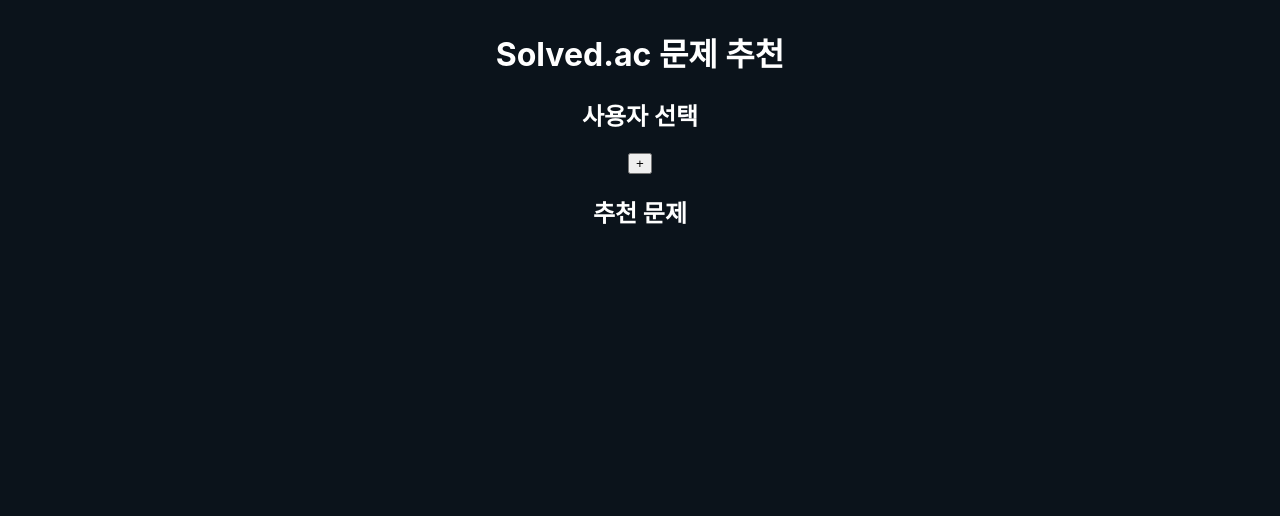
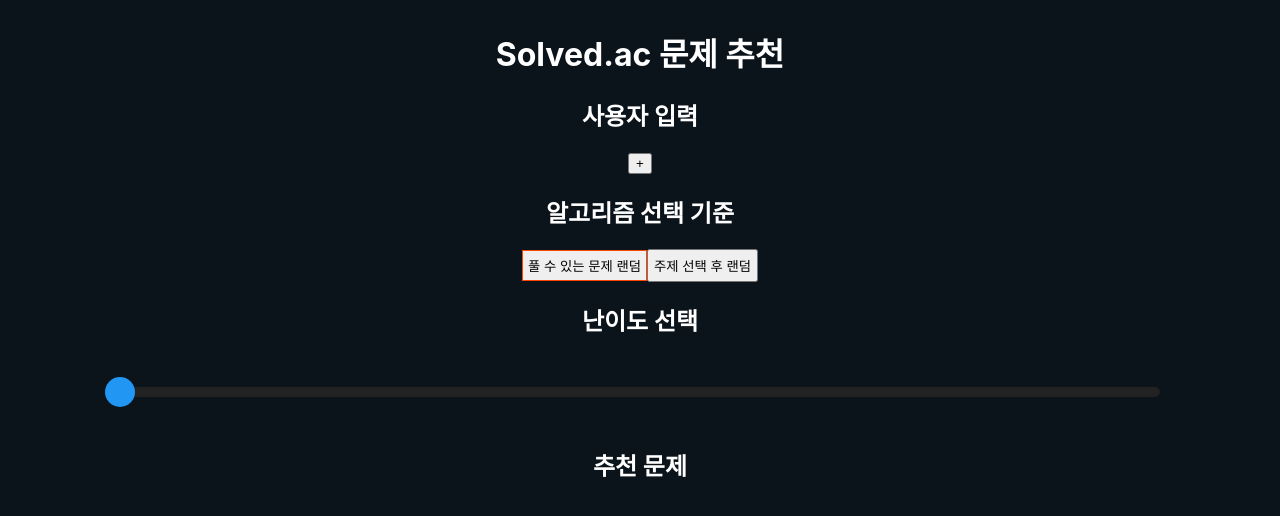
Before and after one commit to hyunwoo0081/ps_recommender, a React (Create React App) app: page / in a window 1280 px wide. Shown: the top 516 px of the page. Built offline with nearby package versions, Linux system fonts and the light colour scheme.

Commit message:
add Field Selector

```diff
--- a/src/App.tsx
+++ b/src/App.tsx
@@ -1,89 +1,134 @@
 import React, {useState} from 'react';
 import UserSearchPopup from "./container/components/UserSearchPopup";
 import UserCard from "container/components/UserCard";
-import './App.scss';
+import './styles/App.scss';
+import LevelSeekbar from "./container/components/LevelSeekbar";
 
 interface UserInfo {
-  name:string,
-  rank:number
+  name: string,
+  rank: number,
+  solvedField: number[],
+}
+
+interface TagName {
+  key: string,
+  ko: string,
 }
 
 function App() {
-  const [userInfo, setUserInfo] :[userName:Array<UserInfo>, setUserName:Function] = useState([]);
+  const [userInfo, setUserInfo]: [userName: Array<UserInfo>, setUserName: Function] = useState([]);
   const [isSearchPopupOpened, openUserSearch] = useState(false);
   const [tryNewField, setTryNewField] = useState(false);
+  const [tagCounts, setTagCounts]: [tagCounts: Array<number>, setTagCounts: Function] = useState([]);
+  const [tagName, setTagName]: [tagName: Array<TagName>, setTagName: Function] = useState([]);
+
   //`https://solved.ac/api/v3/user/show?handle=${name}`
   //`https://solved.ac/api/v3/tag/list`
   //`https://solved.ac/api/v3/user/problem_tag_stats?handle=${name}&sort=problemCount`
 
-  function getUserCards() {
-    let result = [];
-    for (let info of userInfo) {
-       result.push(<UserCard name={info.name} rank={info.rank} deleteHandler={deleteUser}/>);
+  function addUserAndClosePopup(name: string, rank: number, solvedData: any[]) {
+    let solvedCounts = [];
+
+    if (tagName.length === 0) {
+      for (let item of solvedData) {
+        tagName.push({"key": item.tag.key, "ko": item.tag.displayNames[0].name});
+        tagCounts.push(0);
       }
-    return result;
+      setTagName(tagName);
     }
 
-  function deleteUser(name :string) {
-    setUserInfo(userInfo.filter((element) => {
-      return element.name !== name;
-    }));
+    for (let key in solvedData) {
+      solvedCounts.push(solvedData[key].solved);
+      if (solvedCounts[key] > 0) tagCounts[key]++;
     }
+    setTagCounts(tagCounts);
 
-  function addUserAndClosePopup(name :string, rank :number) {
     setUserInfo([
       ...userInfo,
-      {name: name, rank: rank}
+      {name: name, rank: rank, solvedField: solvedCounts}
     ]);
     openUserSearch(false);
   }
 
-  function getFieldList(newField: boolean) {
+  function deleteUser(name: string) {
+    let userData = userInfo.find(element => element.name === name);
+    if (userData === undefined) return;
+
+    for (let key in userData.solvedField) {
+      if (userData.solvedField[key] > 0)
+        tagCounts[key]--;
+    }
+    setTagCounts(tagCounts);
+
+    setUserInfo(userInfo.filter(element => element.name !== name));
+  }
+
+  function widgetsUserCards() {
+    let result = [];
+    for (let info of userInfo)
+      result.push(<UserCard name={info.name} rank={info.rank} deleteHandler={deleteUser}/>);
+
+    return result;
+  }
+
+  function widgetsFieldList(newField: boolean) {
+    if (userInfo.length === 0) return null;
+
+    let result = [];
+    for (let key in tagName)
+      if (tagCounts[key] === userInfo.length)
+        result.push(<li>{tagName[key].ko}</li>);
+
+    return result;
+  }
+
+  function setLevels() {
 
     return "";
   }
 
-  // function getSolvedField() {
-  //
-  // }
-
   return (
     <div className="App">
-      { isSearchPopupOpened ?
+      {isSearchPopupOpened &&
           <UserSearchPopup
               addUser={addUserAndClosePopup}
               canceled={() => openUserSearch(false)}
           />
-        : null
       }
 
       <div className="app_layer">
         <h1>Solved.ac 문제 추천</h1>
-        <h2>사용자 선택</h2>
+        <h2>사용자 입력</h2>
         <div className="users_layout">
-          {getUserCards()}
+          {widgetsUserCards()}
 
-          <button className="add_user" onClick={
-            () => openUserSearch(true)
-          }>+</button>
+          <button className="add_user"
+                  onClick={ () => openUserSearch(true) }>
+          +</button>
         </div>
 
-        {
-          userInfo.length > 0 &&
         <div className="search_setting_layout">
           <h2>알고리즘 선택 기준</h2>
-            <button onClick={() => setTryNewField(false)}>
-                풀던 알고리즘 추천
+          <button className={tryNewField ? "toggle_button" : "toggle_button selected"}
+                  onClick={() => setTryNewField(false)}>
+            풀 수 있는 문제 랜덤
           </button>
-            <button onClick={() => setTryNewField(true)}>
-                새로운 알고리즘 추천
+          <button className={tryNewField ? "toggle_button selected" : "toggle_button"}
+                  onClick={() => setTryNewField(true)}>
+            주제 선택 후 랜덤
           </button>
+          {tryNewField &&
+              <>
                 <h2>주제 선택</h2>
                 <ul>
-              {getFieldList(tryNewField)}
+                  {widgetsFieldList(tryNewField)}
                 </ul>
+              </>
+          }
+
+          <h2>난이도 선택</h2>
+          <LevelSeekbar handle={setLevels}/>
         </div>
-        }
 
         {
           <h2>추천 문제</h2>
--- /dev/null
+++ b/src/container/components/LevelSeekbar.tsx
@@ -0,0 +1,33 @@
+import React, {useState} from 'react';
+import 'styles/LevelSeekbar.scss';
+
+interface Iprops {
+  handle:Function
+}
+
+const LevelSeekbar = ({handle} :Iprops) => {
+  const [x, setX] = useState(0);
+
+  function onDrag(e :any) {
+    e = e || window.event;
+    e.preventDefault();
+
+    let elmnt = document.querySelector(".circle");
+    if (elmnt === null) return;
+    console.log(e);
+    setX(e.clientX - e.target.offsetLeft);
+  }
+
+  function onDragEnd(e :any) {
+    setX(e.clientX - e.target.offsetLeft);
+    console.log("finished", e);
+  }
+
+  return (
+    <div className="level_seekbar" draggable="true" onDrag={onDrag} onDragEnd={onDragEnd}>
+      <div className="circle" style={{left: x+"px"}}/>
+    </div>
+  );
+}
+
+export default LevelSeekbar;
--- a/src/container/components/UserSearchCard.tsx
+++ b/src/container/components/UserSearchCard.tsx
@@ -8,8 +8,16 @@
 }
 
 const UserSearchCard = ({name, rank, handle} :Iprops) => {
+  function delayedAddUser() {
+    fetch(`https://solved.ac/api/v3/user/problem_tag_stats?handle=${name}&sort=problemCount`)
+      .then((response) => response.json())
+      .then((data) => {
+        handle(name, rank, data.items);
+      });
+  }
+
   return (
-    <div className="user_search_card" onClick={() => handle(name, rank)} >
+    <div className="user_search_card" onClick={delayedAddUser} >
       <img src={`https://static.solved.ac/tier_small/${rank}.svg`} alt="rank"/>
       <h6>{name}</h6>
     </div>
--- a/src/container/components/UserSearchPopup.tsx
+++ b/src/container/components/UserSearchPopup.tsx
@@ -38,7 +38,7 @@
       <div>
         <h1>닉네임 검색</h1>
         <div className="input_layer">
-          <input id="user_search_input" type="text" onChange={changeSearchName} placeholder="아이디를 입력하세요" value={searchName}/>
+          <input id="user_search_input" autoComplete="off" type="text" onChange={changeSearchName} placeholder="아이디를 입력하세요" value={searchName}/>
           <button onClick={() => canceled()}>X</button>
         </div>
         {showSearchedList()}
--- a/src/App.scss
+++ b/src/styles/App.scss
@@ -12,3 +12,12 @@
     max-width: 1140px;
   }
 }
+
+button {
+  &.toggle_button {
+    padding: 5px;
+    &.selected {
+      border: orangered solid 1px;
+    }
+  }
+}
--- /dev/null
+++ b/src/styles/LevelSeekbar.scss
@@ -0,0 +1,32 @@
+.level_seekbar {
+  margin: 50px auto;
+  position: relative;
+  width: calc(100% - 100px);
+  height: 10px;
+  background: #222;
+  border-radius: 5px;
+
+  .circle {
+    cursor: grab;
+    position: absolute;
+    left: 0;
+    top: 50%;
+    width: 30px;
+    height: 30px;
+    background: #2196f3;
+    border-radius: 100%;
+    transform: translate(-50%, -50%);
+
+    span {
+      position: absolute;
+      display: block;
+      width: 30px;
+      line-height: 30px;
+      left: 50%;
+      top: 50%;
+      transform: translate(-50%, -50%);
+      text-align: center;
+    }
+  }
+
+}
```
Also changed, not shown: 1 other file (tests, documents, lock files or other folders). Lines whose indentation alone changed are shown as unchanged.
